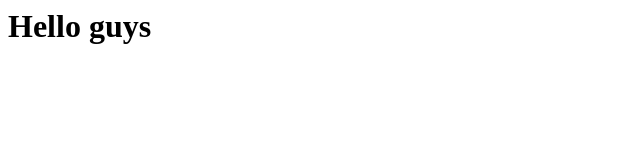
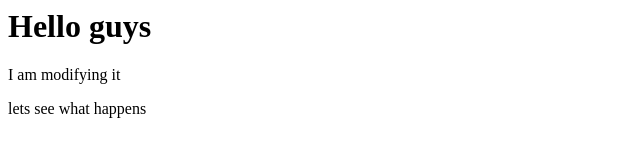
Before and after one commit to spoorthiplacements/learning-github, a plain HTML site: page index.html in a window 1280 px wide. Shown: the whole page, without its empty margins (0-640 px from the left). Drawn offline with Linux system fonts and the light colour scheme.

Commit message:
created new files and changes in other file

```diff
--- a/index.html
+++ b/index.html
@@ -1,5 +1,7 @@
 <html>
   <body>
   <h1>Hello guys</h1>
+  <p>I am modifying it</p>
+  <p>lets see  what happens</p>
   </body>
   </html>
```
Also changed, not shown: untracked.txt (added).
